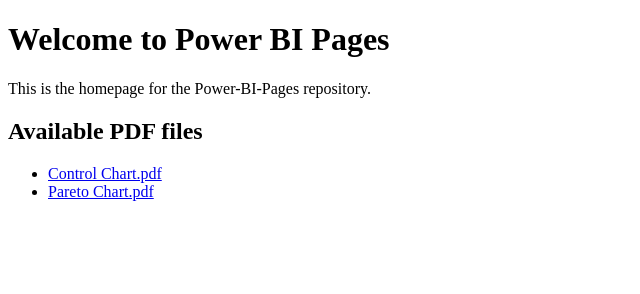
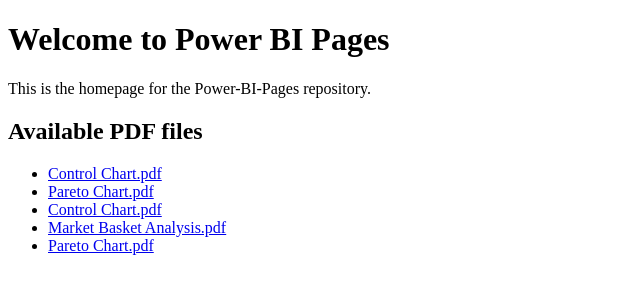
Before and after one commit to lohiasonali-bit/Power-BI-Pages, a plain HTML site: page index.html in a window 1280 px wide. Shown: the whole page, without its empty margins (0-640 px from the left). Drawn offline with Linux system fonts and the light colour scheme.

Commit message:
index.html

```diff
--- a/index.html
+++ b/index.html
@@ -12,6 +12,9 @@
     <ul>
         <li><a href="Control Chart.pdf" target="_blank">Control Chart.pdf</a></li>
         <li><a href="Pareto Chart.pdf" target="_blank">Pareto Chart.pdf</a></li>
+        <li><a href="Control Chart.pdf" target="_blank">Control Chart.pdf</a></li>
+        <li><a href="Market Basket Analysis.pdf" target="_blank">Market Basket Analysis.pdf</a></li>
+        <li><a href="Pareto Chart.pdf" target="_blank">Pareto Chart.pdf</a></li>
     </ul>
 </body>
 </html>
```
